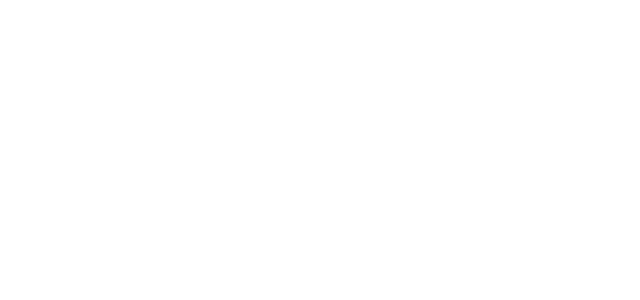
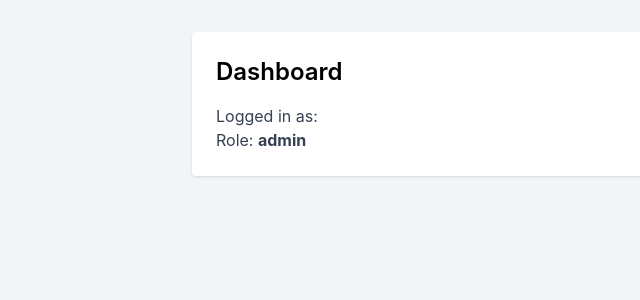
Before and after one commit to DEEPAK-009/support-ticket-system, a React app in the folder Frontend/: page /dashboard in a window 1280 px wide. Before the commit this address had no page. Shown: the top 300 px of the page, without its empty margins (0-640 px from the left). Built offline with nearby package versions, Linux system fonts and the light colour scheme; sample sign-in values are in the browser's storage; the HTML template or start-up script is replaced by a standard one.

Commit message:
Fix auth refresh issue by adding loading state to AuthContext and ProtectedRoute

```diff
--- a/Frontend/src/App.jsx
+++ b/Frontend/src/App.jsx
@@ -1,6 +1,8 @@
 import { BrowserRouter, Routes, Route } from "react-router-dom";
 import { AuthProvider } from "./context/AuthContext";
+import ProtectedRoute from "./routes/ProtectedRoute";
 import Login from "./pages/Login";
+import Dashboard from "./pages/Dashboard";
 
 function App() {
   return (
@@ -8,6 +10,15 @@
       <BrowserRouter>
         <Routes>
           <Route path="/" element={<Login />} />
+
+          <Route
+            path="/dashboard"
+            element={
+              <ProtectedRoute>
+                <Dashboard />
+              </ProtectedRoute>
+            }
+          />
         </Routes>
       </BrowserRouter>
     </AuthProvider>
--- a/Frontend/src/context/AuthContext.jsx
+++ b/Frontend/src/context/AuthContext.jsx
@@ -4,12 +4,16 @@
 
 export const AuthProvider = ({ children }) => {
   const [user, setUser] = useState(null);
+  const [loading, setLoading] = useState(true);
 
   useEffect(() => {
     const storedUser = localStorage.getItem("user");
+
     if (storedUser) {
       setUser(JSON.parse(storedUser));
     }
+
+    setLoading(false);
   }, []);
 
   const login = (data) => {
@@ -25,7 +29,7 @@
   };
 
   return (
-    <AuthContext.Provider value={{ user, login, logout }}>
+    <AuthContext.Provider value={{ user, login, logout, loading }}>
       {children}
     </AuthContext.Provider>
   );
--- /dev/null
+++ b/Frontend/src/pages/Dashboard.jsx
@@ -0,0 +1,26 @@
+import { useContext } from "react";
+import { AuthContext } from "../context/AuthContext";
+
+const Dashboard = () => {
+  const { user } = useContext(AuthContext);
+
+  return (
+    <div className="min-h-screen bg-gray-100 p-8">
+      <div className="max-w-4xl mx-auto bg-white p-6 rounded shadow">
+        <h1 className="text-2xl font-semibold mb-4">
+          Dashboard
+        </h1>
+
+        <p className="text-gray-700">
+          Logged in as: <strong>{user?.full_name}</strong>
+        </p>
+
+        <p className="text-gray-700">
+          Role: <strong>{user?.role}</strong>
+        </p>
+      </div>
+    </div>
+  );
+};
+
+export default Dashboard;
--- /dev/null
+++ b/Frontend/src/routes/ProtectedRoute.jsx
@@ -0,0 +1,21 @@
+import { useContext } from "react";
+import { Navigate } from "react-router-dom";
+import { AuthContext } from "../context/AuthContext";
+
+const ProtectedRoute = ({ children }) => {
+  const { user, loading } = useContext(AuthContext);
+
+  if (loading) {
+    return <div className="h-screen flex items-center justify-center">
+      Loading...
+    </div>;
+  }
+
+  if (!user) {
+    return <Navigate to="/" />;
+  }
+
+  return children;
+};
+
+export default ProtectedRoute;
```
